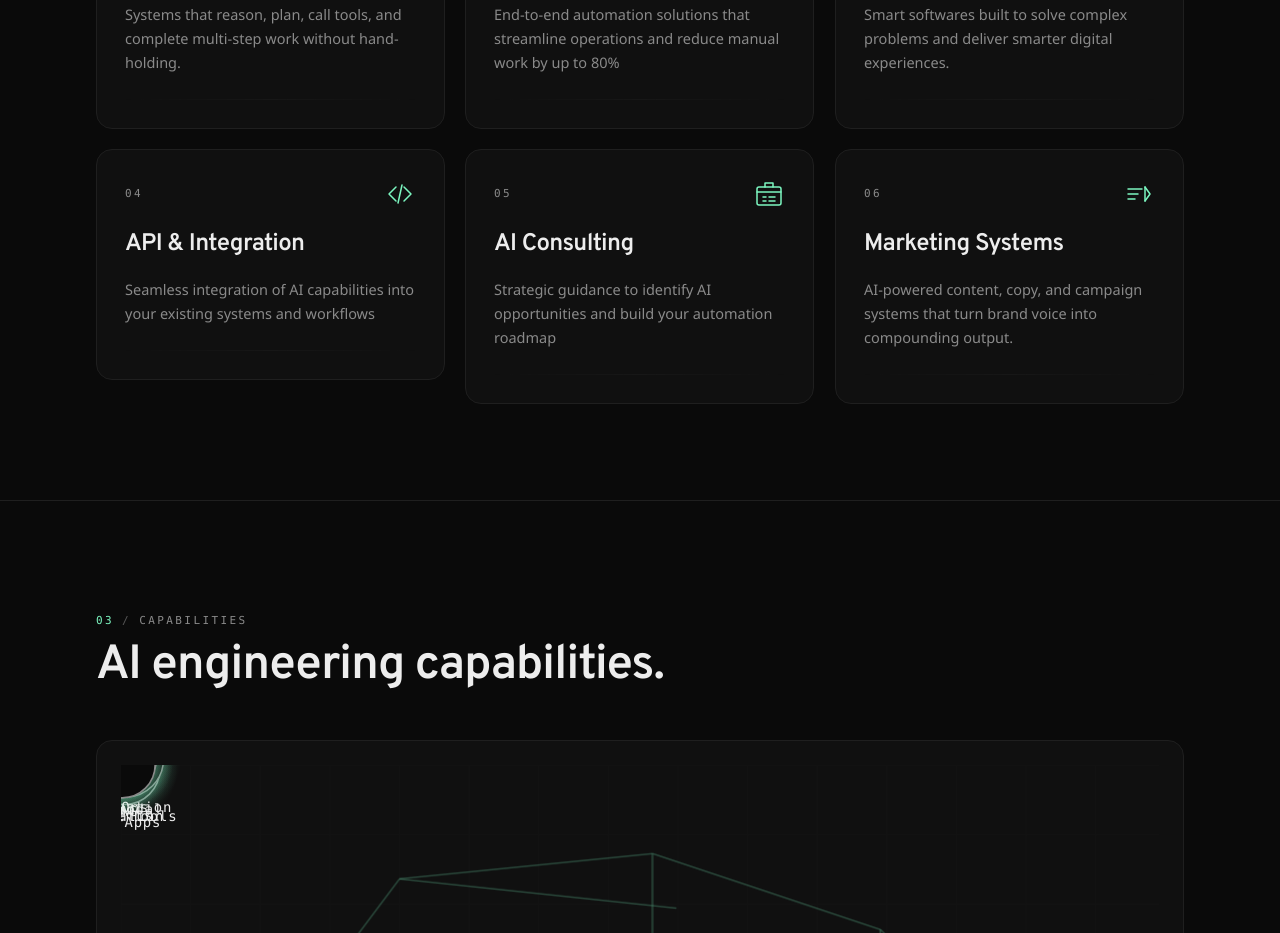
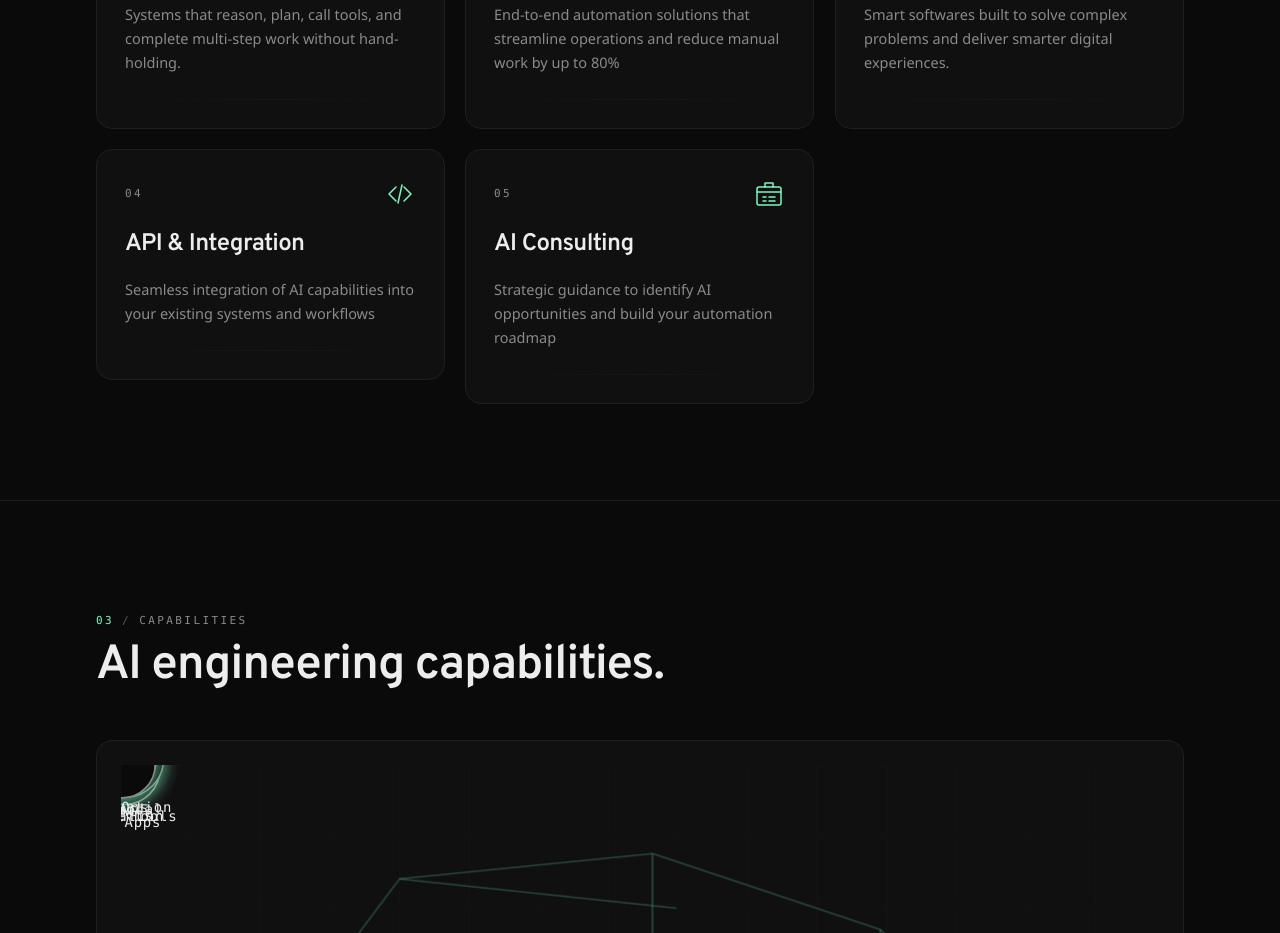
Before and after one commit to AkinolaVictor/Motion-Y, a Next.js app: page / in a window 1280 px wide. Shown: the part 1220-2153 px from the top of the page. Built offline with nearby package versions, Linux system fonts and the light colour scheme.

Commit message:
'update....'

```diff
--- a/src/components/home/WhatIBuild.jsx
+++ b/src/components/home/WhatIBuild.jsx
@@ -44,13 +44,13 @@ const ITEMS = [
     glyph: "biz",
     slug: "consulting",
   },
-  {
-    title: "Marketing Systems",
-    description:
-      "AI-powered content, copy, and campaign systems that turn brand voice into compounding output.",
-    glyph: "mkt",
-    slug: "marketing",
-  },
+  // {
+  //   title: "Marketing Systems",
+  //   description:
+  //     "AI-powered content, copy, and campaign systems that turn brand voice into compounding output.",
+  //   glyph: "mkt",
+  //   slug: "marketing",
+  // },
 ];
 
 function Glyph({ kind }) {
```
